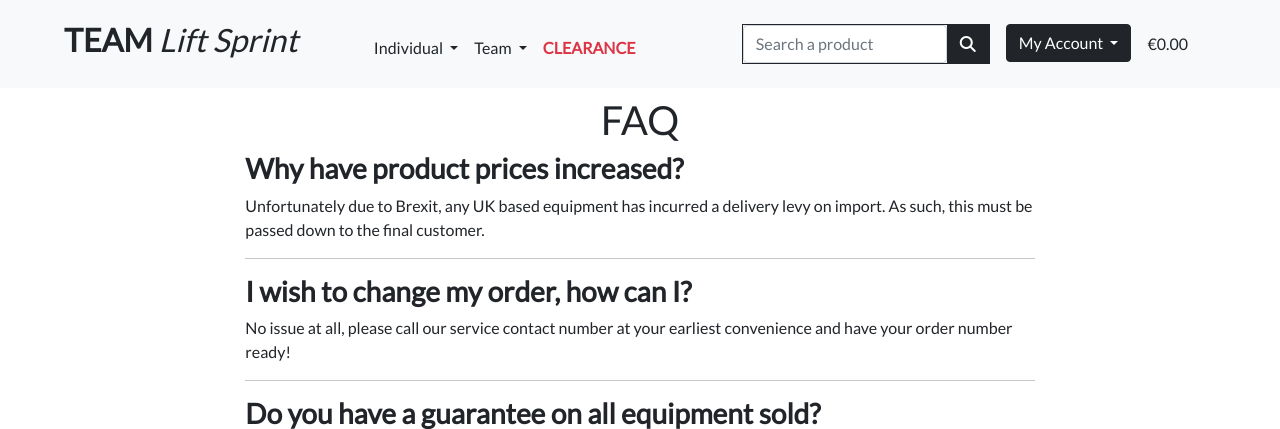
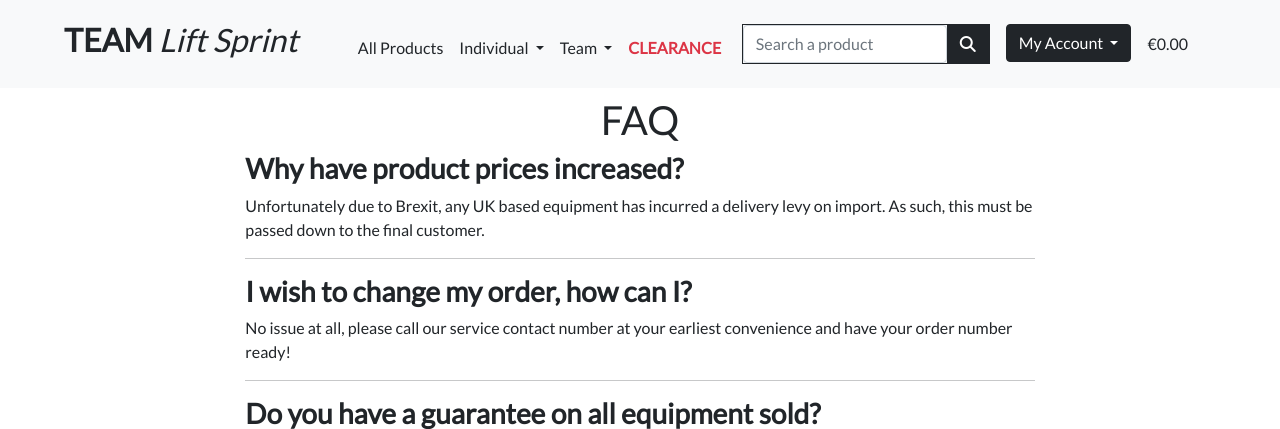
Before and after one commit to aryan008/team_lift_sprint, a Django app: page /faq in a window 1280 px wide. Shown: the top 429 px of the page. Run offline with Django 3.2, Linux system fonts and the light colour scheme; some libraries are stand-ins or nearby versions.

Commit message:
Add: add the all category to navbar and dropdowns

```diff
--- a/templates/includes/main-nav.html
+++ b/templates/includes/main-nav.html
@@ -2,7 +2,7 @@
     <ul class="navbar-nav me-auto mx-auto m-2 mb-lg-0 ms-lg-4">
         <!-- All products -->
         <li class="nav-item">
-            <a class="nav-link" href=""></a>
+            <a class="nav-link text-dark" href="">All Products</a>
         </li>
         <!-- Individual -->
         <li class="nav-item dropdown">
@@ -11,6 +11,7 @@
                 Individual
             </a>
             <ul class="dropdown-menu" aria-labelledby="navbarDropdownIndividual">
+                <li><a class="dropdown-item" href="#">All Individual</a></li>
                 <li><a class="dropdown-item" href="#">Weightlifting</a></li>
                 <li><a class="dropdown-item" href="#">Track</a></li>
                 <li><a class="dropdown-item" href="#">Cardio</a></li>
@@ -23,6 +24,7 @@
                 Team
             </a>
             <ul class="dropdown-menu" aria-labelledby="navbarDropdownTeam">
+                <li><a class="dropdown-item" href="#">All Team</a></li>
                 <li><a class="dropdown-item" href="#">Team Equipment</a></li>
                 <li><a class="dropdown-item" href="#">Gym Kits</a></li>
                 <li><a class="dropdown-item" href="#">Team Essentials</a></li>
```
